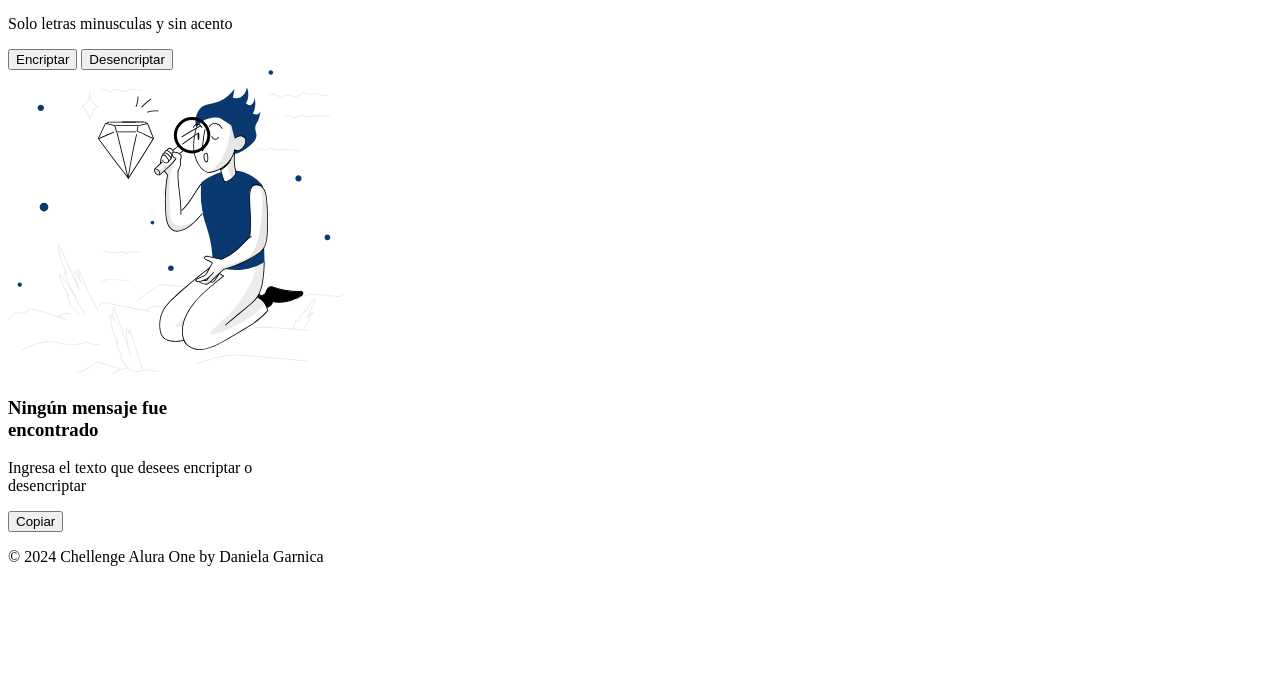
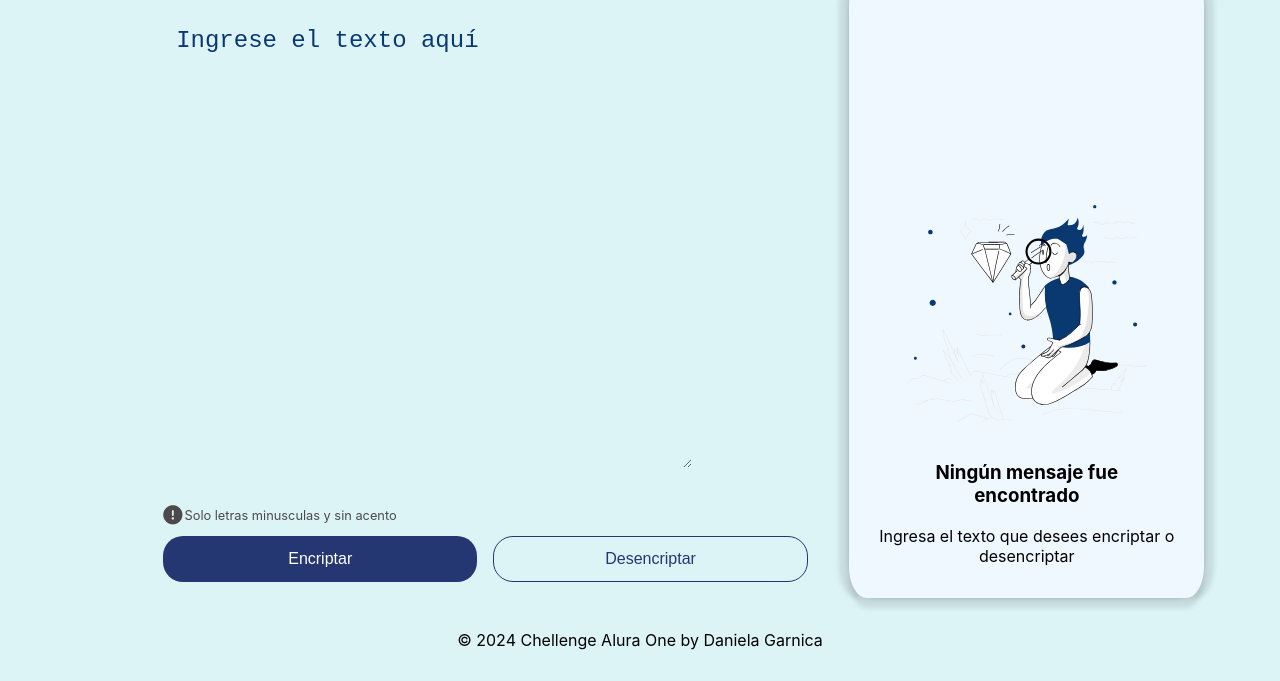
Before and after one commit to Danny-08/Proyecto-encriptador-de-texto, a plain HTML site: page index.html in a window 1280 px wide. Shown: the part 119-800 px from the top of the page. Drawn offline with Linux system fonts and the light colour scheme; a web font is replaced by a local one.

Commit message:
Fixed type error in the CSS link

```diff
--- a/index.html
+++ b/index.html
@@ -5,7 +5,7 @@
     <meta name="viewport" content="width=device-width, initial-scale=1.0">
     <script src="https://kit.fontawesome.com/fab1fb57ab.js" crossorigin="anonymous"></script>
     <link rel="stylesheet" href="https://fonts.google.com/share?selection.family=Inter:wght@100;200;300;400;500;600;700;800;900">
-    <link rel="stylesheet" type="txt/css" href="styles.css">
+    <link rel="stylesheet" type="text/css" href="styles.css">
     <title>Encriptador</title>
 </head>
 <body>
```
